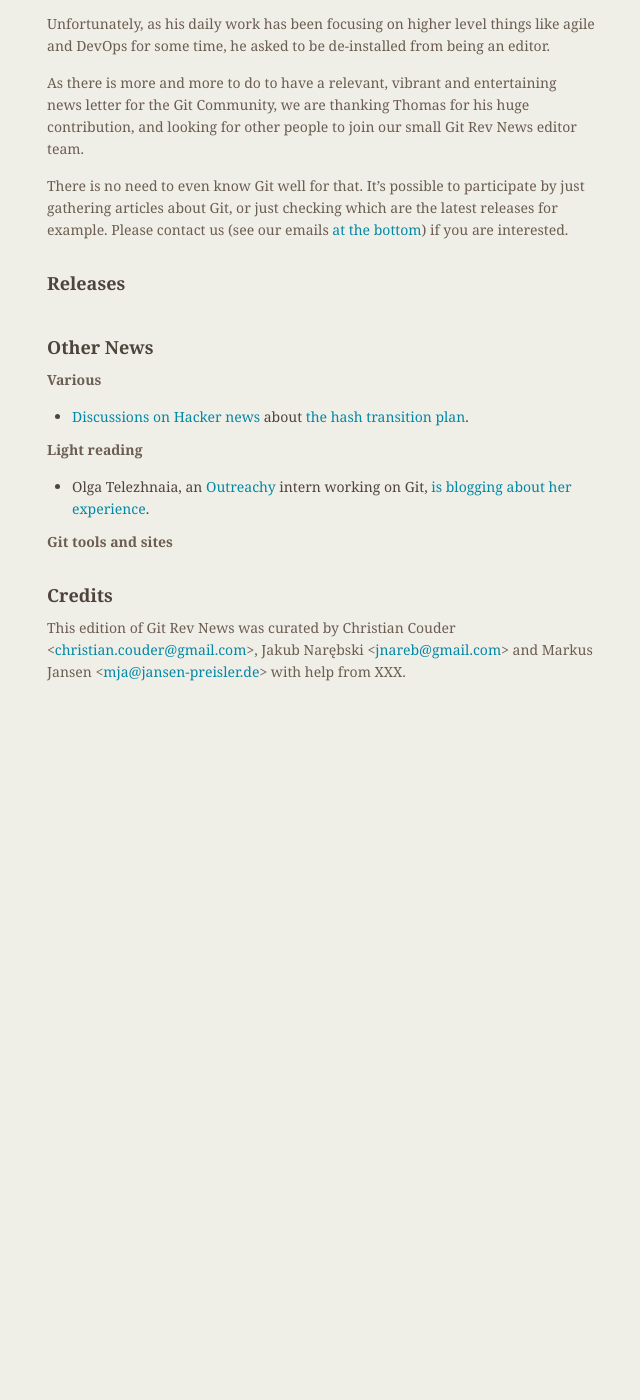
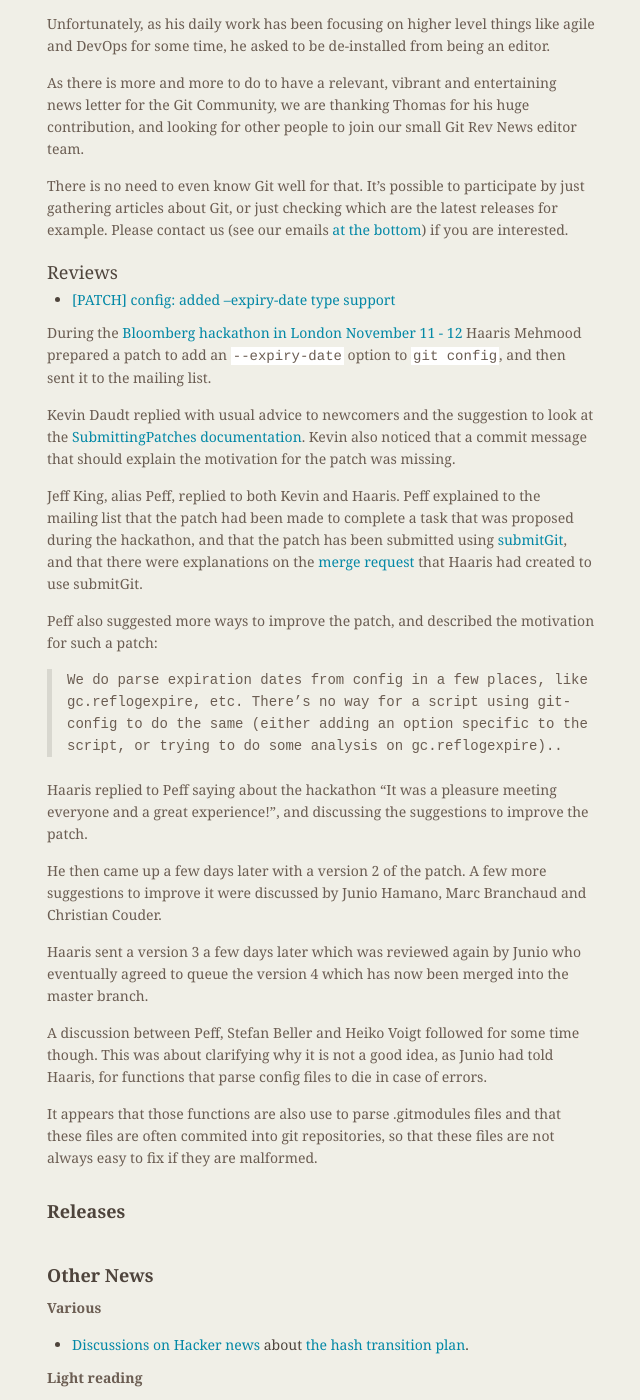
Before and after one commit to git/git.github.io, a Jekyll site: the page built from rev_news/drafts/edition-34.md, in a window 1280 px wide and 1400 px high, scrolled down 437 px. Shown: the whole window, without its empty margins (487-1127 px from the left). Built offline with Jekyll 4.4.1, drawn with Linux system fonts in a browser that asks for light colours; before the commit the page ends 1135 px from its top, so only the background shows below that.

Commit message:
rn-34: add expiry-date article

```diff
--- a/rev_news/drafts/edition-34.md
+++ b/rev_news/drafts/edition-34.md
@@ -42,9 +42,56 @@
 which are the latest releases for example. Please contact us (see our
 emails [at the bottom](#credits)) if you are interested.
 
-<!---
 ### Reviews
--->
+
+* [[PATCH] config: added --expiry-date type support](https://public-inbox.org/git/0102015fb02bb5be-02c77f83-5a20-4ca1-8bab-5e9519cbd758-000000@eu-west-1.amazonses.com/)
+
+During the [Bloomberg hackathon in London November 11 - 12](https://www.techatbloomberg.com/blog/git-sprint-weekend-bloomberg-london/)
+Haaris Mehmood prepared a patch to add an `--expiry-date` option to
+`git config`, and then sent it to the mailing list.
+
+Kevin Daudt replied with usual advice to newcomers and the
+suggestion to look at the
+[SubmittingPatches documentation](https://github.com/git/git/blob/master/Documentation/SubmittingPatches).
+Kevin also noticed that a commit message that should explain the
+motivation for the patch was missing.
+
+Jeff King, alias Peff, replied to both Kevin and Haaris. Peff
+explained to the mailing list that the patch had been made to complete
+a task that was proposed during the hackathon, and that the patch has
+been submitted using [submitGit](https://submitgit.herokuapp.com/),
+and that there were explanations on the
+[merge request](https://github.com/git/git/pull/433) that Haaris had
+created to use submitGit.
+
+Peff also suggested more ways to improve the patch, and described the
+motivation for such a patch:
+
+> We do parse expiration dates from config in a few places, like
+> gc.reflogexpire, etc. There's no way for a script using git-config to do
+> the same (either adding an option specific to the script, or trying to
+> do some analysis on gc.reflogexpire)..
+
+Haaris replied to Peff saying about the hackathon "It was a pleasure
+meeting everyone and a great experience!", and discussing the
+suggestions to improve the patch.
+
+He then came up a few days later with a version 2 of the patch. A few
+more suggestions to improve it were discussed by Junio Hamano, Marc
+Branchaud and Christian Couder.
+
+Haaris sent a version 3 a few days later which was reviewed again by
+Junio who eventually agreed to queue the version 4 which has now been
+merged into the master branch.
+
+A discussion between Peff, Stefan Beller and Heiko Voigt followed for
+some time though. This was about clarifying why it is not a good idea,
+as Junio had told Haaris, for functions that parse config files to die
+in case of errors.
+
+It appears that those functions are also use to parse .gitmodules
+files and that these files are often commited into git repositories,
+so that these files are not always easy to fix if they are malformed.
 
 <!---
 ### Support
```
